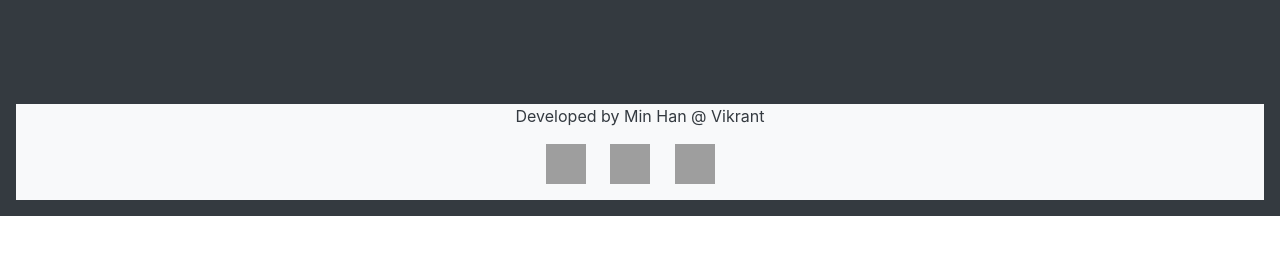
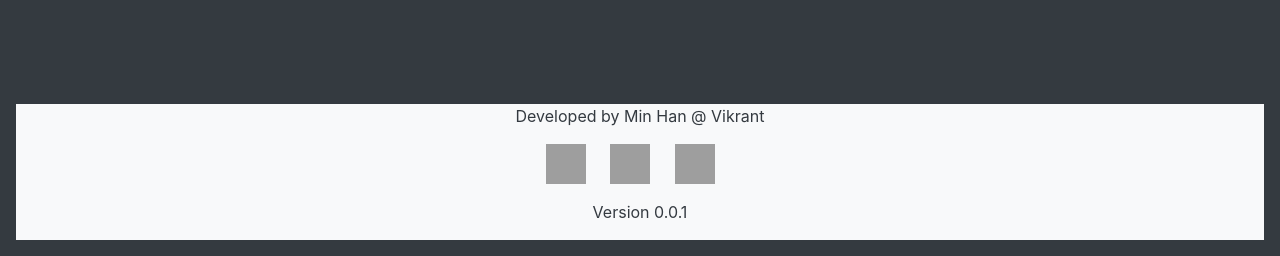
Before and after one commit to VikrantAgrahari/speech_to_text, a Django app: page /upload/ in a window 1280 px wide. Shown: the part 797-1053 px from the top of the page. Before the commit the page ends 1013 px from the top, so only its background shows below. Run offline with Django 3.2, Linux system fonts and the light colour scheme; some libraries are stand-ins or nearby versions; grey boxes are pictures that could not be loaded.

Commit message:
upload now

```diff
--- a/voicetext/templates/voicetext/base.html
+++ b/voicetext/templates/voicetext/base.html
@@ -59,6 +59,9 @@
                     <a href="https://github.com/VikrantAgrahari/speech_to_text"><img src="https://img.icons8.com/color/48/000000/github.png"></a></span>
                     </div>
                 </p>
+                <p>
+                    Version 0.0.1
+                </p>
             </div>
         </footer>
     </div>
```
